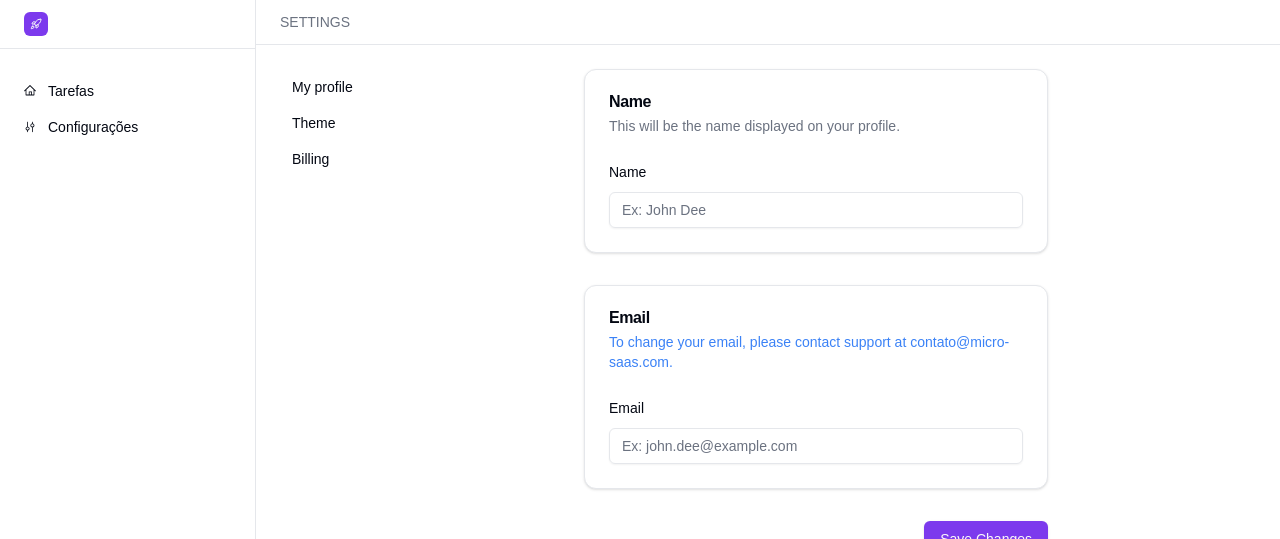
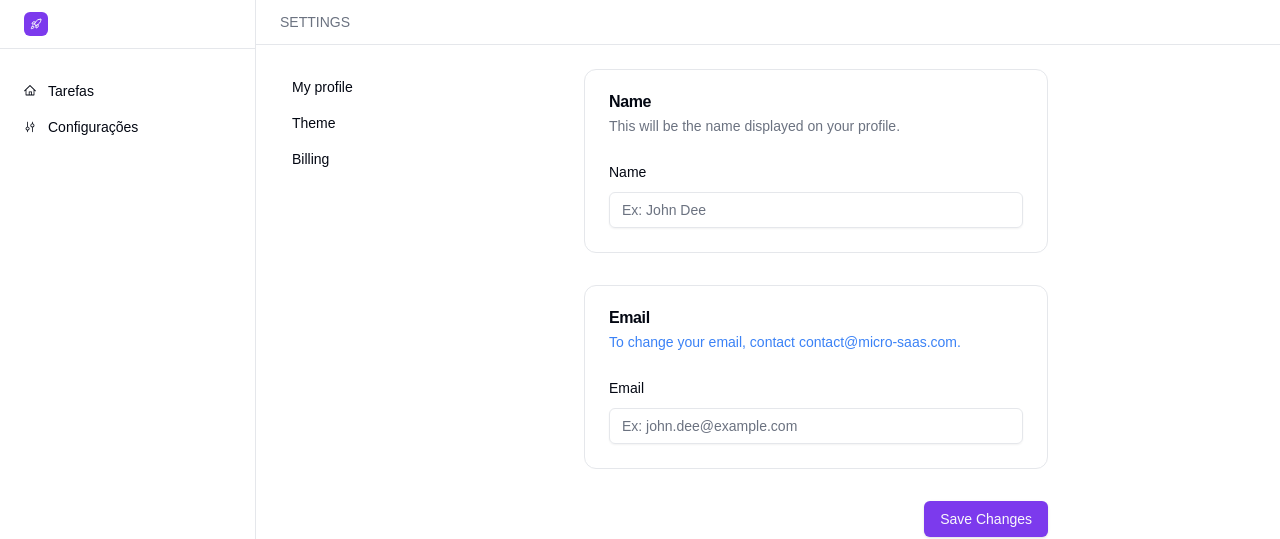
Before and after one commit to igorcol/micro-saas, a Next.js app: page /app/settings in a window 1280 px wide. Shown: the top 539 px of the page. Built offline with nearby package versions, Linux system fonts and the light colour scheme; no server answers.

Commit message:
add theme-proider.tsx

```diff
--- /dev/null
+++ b/src/app/_components/theme-provider.tsx
@@ -0,0 +1,11 @@
+"use client"
+
+import * as React from "react"
+import { ThemeProvider as NextThemesProvider } from "next-themes"
+
+export function ThemeProvider({
+  children,
+  ...props
+}: React.ComponentProps<typeof NextThemesProvider>) {
+  return <NextThemesProvider {...props}>{children}</NextThemesProvider>
+}
--- a/src/app/app/settings/(main)/_components/form.tsx
+++ b/src/app/app/settings/(main)/_components/form.tsx
@@ -9,7 +9,6 @@ import { updateProfile } from "../actions";
 import {
   Form,
   FormControl,
-  FormDescription,
   FormField,
   FormItem,
   FormLabel,
@@ -19,7 +18,7 @@ import { Input } from "@/components/ui/input";
 import { Button } from "@/components/ui/button";
 import { SheetFooter } from "@/components/ui/sheet";
 import { Session } from "next-auth";
-import { Card, CardContent, CardDescription, CardFooter, CardHeader, CardTitle } from "@/components/ui/card";
+import { Card, CardContent, CardDescription, CardHeader, CardTitle } from "@/components/ui/card";
 
 type ProfileFormProps = {
   defaultValues: Session["user"];
@@ -48,7 +47,7 @@ export function ProfileForm({ defaultValues }: ProfileFormProps) {
 
   return (
     <Form {...form}>
-      <form onSubmit={onSubmit} className="space-y-8 h-screen">
+      <form onSubmit={onSubmit} className="space-y-8">
         <Card>
           <CardHeader>
             <CardTitle>
@@ -81,8 +80,7 @@ export function ProfileForm({ defaultValues }: ProfileFormProps) {
                 Email
             </CardTitle>
             <CardDescription className="text-blue-500">
-                To change your email, please contact support at
-                contato@micro-saas.com.
+                To change your email, contact contact@micro-saas.com.
             </CardDescription>
           </CardHeader>
           <CardContent>
@@ -103,7 +101,10 @@ export function ProfileForm({ defaultValues }: ProfileFormProps) {
         </Card>
 
         <SheetFooter>
-          <Button type="submit">Save Changes</Button>
+          <Button disabled={form.formState.isSubmitting} type="submit">
+            {!form.formState.isSubmitting && 'Save Changes'}
+            {form.formState.isSubmitting && 'Saving...'}
+          </Button>
         </SheetFooter>
       </form>
     </Form>
--- a/src/components/ui/card.tsx
+++ b/src/components/ui/card.tsx
@@ -9,7 +9,7 @@ const Card = React.forwardRef<
   <div
     ref={ref}
     className={cn(
-      "rounded-xl border bg-card text-card-foreground shadow",
+      "rounded-xl border bg-card text-card-foreground",
       className
     )}
     {...props}
```
Also changed, not shown: 1 other file (tests, documents, lock files or other folders).
